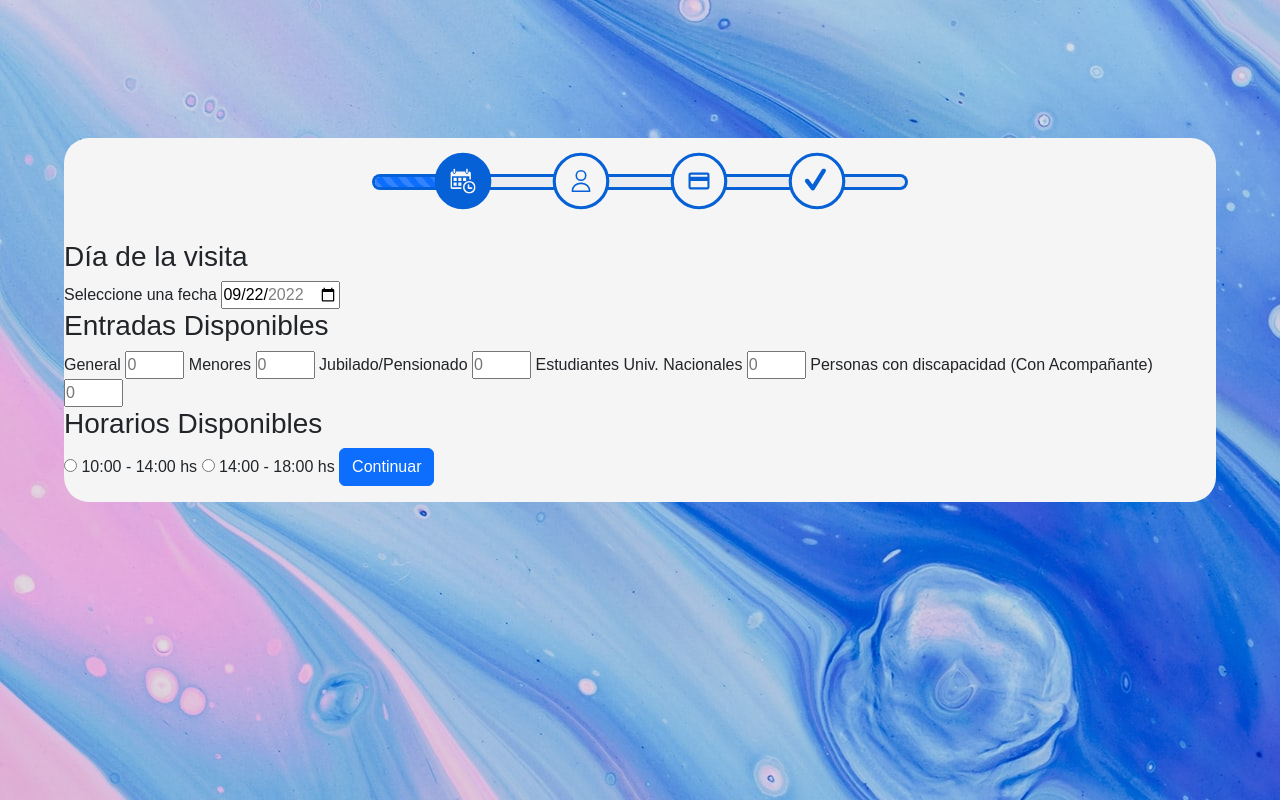
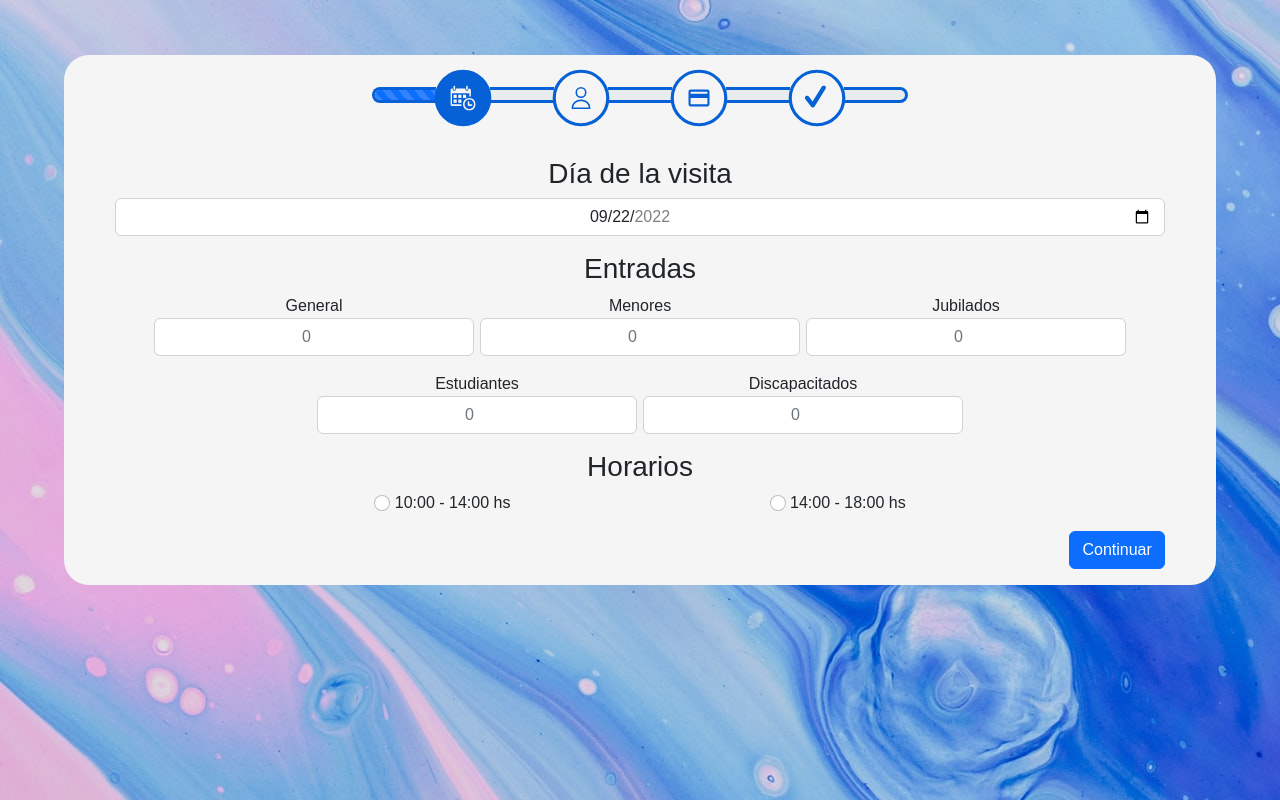
Before and after one commit to Nicolas-RTX/olimpiadasMuseo, a PHP site: page /entradas.php in a window 1280 px wide. Run offline with PHP 8.4, Linux system fonts and the light colour scheme.

Commit message:
mas avances y correcciones

```diff
--- a/css/entradasStyles.css
+++ b/css/entradasStyles.css
@@ -1,8 +1,7 @@
-
 .entradasForm {
     border-radius: 0px 0px 25px 25px;
     background: var(--blanco);
-    padding: 2vh 0vw;
+    padding: 2vh 4vw;
     width: 90vw;
 }
 
@@ -22,12 +21,14 @@
 .entradasHeader__icon {
     border: 3px solid var(--entradasColor1);
     transform: scale(1.05);
+    transition: 600ms all;
     border-radius: 100%;
     position: relative;
     z-index: 1;
 }
 .entradasHeader__svg {
     fill: var(--entradasColor1);
+    transition: 600ms all;
     padding: 12px;
     width: 48px;
 }
@@ -35,10 +36,11 @@
 .progress {
     border-bottom: 3px solid var(--entradasColor1);
     border-top: 3px solid var(--entradasColor1);
+    transition: 400ms all;
     border-radius: 0px;
     position: relative;
     width: 5vw;
-    top: 2.5vh;
+    top: 2vh;
 }
 .progress:nth-of-type(1) {
     border-left: 3px solid var(--entradasColor1);
@@ -50,7 +52,8 @@
 }
 
 .progress-bar {
-    transition: 400ms all;
+    transition: 200ms all;
+    width: 0%;
 }
 
 [icon-full] {
@@ -62,3 +65,57 @@
 [bar-full] {
     width: 100%;
 }
+
+.entradasMid {
+    background: var(--blanco);
+    text-align: center;
+}
+.entradasMid > .badge {
+    margin: 2px ;
+}
+
+.form__fecha {
+    text-align: center;
+}
+
+.form__title {
+    text-align: center;
+}
+.form__horarios {
+    justify-content: space-evenly;
+    display: flex;
+}
+.form__flex {
+    justify-content: center;
+    flex-wrap: wrap;
+    display: flex;
+}
+.form__flex-dos {
+    justify-content: center;
+    display: flex;
+}
+.form__flex-dos > .form-floating:first-child {
+    margin-right: 3px;
+}
+.form__flex-dos > .form-floating:last-child {
+    margin-left: 3px;
+}
+.form__flex-column {
+    flex-flow: column;
+    margin: 0px 3px;
+    display: flex;
+}
+.form__maxWitdh {
+    text-align: center;
+    width: 25vw;
+}
+.form-control {
+    text-align: center;
+}
+.form__controls {
+    justify-content: space-between;
+    display: flex;
+}
+.form__controls-primero {
+    justify-content: end;
+}
--- a/css/templateStyles.css
+++ b/css/templateStyles.css
@@ -11,6 +11,7 @@
 
 * {
     box-sizing: border-box;
+    cursor: default;
     padding: 0;
     margin: 0;
 }
@@ -22,3 +23,10 @@ body {
     min-height: 80vh;
     display: flex;
 }
+
+a:hover,
+label:hover,
+input:hover,
+button:hover {
+    cursor: pointer;
+}
--- a/entradas.php
+++ b/entradas.php
@@ -1,4 +1,4 @@
-<?php
+<?php session_start();
     date_default_timezone_set("America/Argentina/Buenos_Aires");
     $hoy = date("Y-m-d", strtotime("now"));
     $fecha = date("Y-m-d", strtotime("last day of +2 month"));
@@ -29,81 +29,131 @@
             <div class="entradasHeader__icon" id="icon-4"><svg class="entradasHeader__svg" id="svg-4" xmlns="http://www.w3.org/2000/svg" viewBox="0 0 80 80"><g><path d="M26.474,70c-2.176,0-4.234-1.018-5.557-2.764L3.049,43.639C0.725,40.57,1.33,36.2,4.399,33.875 c3.074-2.326,7.441-1.717,9.766,1.35l11.752,15.518L55.474,3.285c2.035-3.265,6.332-4.264,9.604-2.232 c3.268,2.034,4.266,6.334,2.23,9.602l-34.916,56.06c-1.213,1.949-3.307,3.175-5.6,3.279C26.685,69.998,26.58,70,26.474,70z"/></g></svg></div>
             <div class="progress"><div class="progress-bar progress-bar-striped progress-bar-animated" id="progess-5"></div></div>
         </section>
+        <?php if(isset($_SESSION['FLASH'])) {
+            echo "<section class='entradasMid'><p>Revise lo siguiente:</p>" . $_SESSION['FLASH'] . "</section>";
+            unset($_SESSION['FLASH']);
+        }?>
     </header>
 
-    <form class="entradasForm" action="entradasPosnet">
-        <section class="entradas" id="parteUno">
-            <h3>Día de la visita</h3>
-            <label for="fecha">Seleccione una fecha</label>
-            <input type="date" name="fecha" value="<?php echo $hoy; ?>" min="<?php echo $hoy; ?>" max="<?php echo $fecha; ?>">
+    <form class="entradasForm" action="entradasPosnet.php" method="POST">
 
-            <h3>Entradas Disponibles</h3>
+        <section class="entradas" id="parte-1">
 
-            <label for="general">General</label>
-            <input type="number" name="general" min="0" max="15" placeholder="0">
+            <h3 class="form__title">Día de la visita</h3>
 
-            <label for="menores">Menores</label>
-            <input type="number" name="menores" min="0" max="15" placeholder="0">
-
-            <label for="jubilados">Jubilado/Pensionado</label>
-            <input type="number" name="jubilados" min="0" max="15" placeholder="0">
-
-            <label for="estudiantes">Estudiantes Univ. Nacionales</label>
-            <input type="number" name="estudiantes" min="0" max="15" placeholder="0">
-
-            <label for="discapacitados">Personas con discapacidad (Con Acompañante)</label>
-            <input type="number" name="discapacitados" min="0" max="15" placeholder="0">
-
-            <h3>Horarios Disponibles</h3>
-
-            <input type="radio" name="horario">
-            <label for="horario">10:00 - 14:00 hs</label>
-
-            <input type="radio" name="horario">
-            <label for="horario">14:00 - 18:00 hs</label>
-
-            <button class="btn btn-primary" type="button" onclick="mostrar(2)">Continuar</button>
-        </section>
-        <section class="entradas" id="parteDos" oculto>
-            <div class="form-floating mb-3">
-                <input type="text" class="form-control" id="floatingInput" placeholder="Nombre">
-                <label for="floatingInput">Nombre</label>
-            </div>
-            <div class="form-floating mb-3">
-                <input type="text" class="form-control" id="floatingInput" placeholder="Apellido">
-                <label for="floatingInput">Apellido</label>
-            </div>
-            <div class="form-floating mb-3">
-                <input type="text" class="form-control" id="floatingInput" placeholder="Celular">
-                <label for="floatingInput">Celular</label>
-            </div>
-            <div class="form-floating mb-3">
-                <input type="text" class="form-control" id="floatingInput" placeholder="Ciudad">
-                <label for="floatingInput">Ciudad</label>
-            </div>
-            <div class="form-floating mb-3">
-                <input type="email" class="form-control" id="floatingInput" placeholder="Email">
-                <label for="floatingInput">Email</label>
-            </div>
-            <div class="form-floating mb-3">
-                <input type="email" class="form-control" id="floatingInput" placeholder="Email">
-                <label for="floatingInput">Email confirmar</label>
+            <div class="mb-3">
+                <input class="form__fecha form-control" type="date" name="fecha" value="<?php echo $hoy; ?>" min="<?php echo $hoy; ?>" max="<?php echo $fecha; ?>">
             </div>
 
-            <button class="btn btn-outline-primary" type="button" onclick="mostrar(1)">Volver</button>
-            <button class="btn btn-primary" type="button" onclick="mostrar(3)">Continuar</button>
+            <h3 class="form__title">Entradas</h3>
+
+            <div class="form__flex">
+                <div class="form__flex-column mb-3">
+                    <label class="form__maxWitdh" for="general">General</label>
+                    <input class="form-control" type="number" name="general" id="general" min="0" max="15" placeholder="0">
+                </div>
+
+                <div class="form__flex-column mb-3">
+                    <label class="form__maxWitdh" for="menores">Menores</label>
+                    <input class="form-control" type="number" name="menores" id="menores" min="0" max="15" placeholder="0">
+                </div>
+
+                <div class="form__flex-column mb-3">
+                    <label class="form__maxWitdh" for="jubilados">Jubilados</label>
+                    <input class="form-control" type="number" name="jubilados" id="jubilados" min="0" max="15" placeholder="0">
+                </div>
+
+                <div class="form__flex-column mb-3">
+                    <label class="form__maxWitdh" for="estudiantes">Estudiantes</label>
+                    <input class="form-control" type="number" name="estudiantes" id="estudiantes" min="0" max="15" placeholder="0">
+                </div>
+
+                <div class="form__flex-column mb-3">
+                    <label class="form__maxWitdh" for="discapacitados">Discapacitados</label>
+                    <input class="form-control" type="number" name="discapacitados" id="discapacitados" min="0" max="15" placeholder="0">
+                </div>
+            </div>
+
+            <h3 class="form__title">Horarios</h3>
+
+            <div class="form__horarios mb-3">
+                <div>
+                    <input class="form-check-input" type="radio" name="horario" id="horario1" value="1">
+                    <label class="form-check-label" for="horario1">10:00 - 14:00 hs</label>
+                </div>
+                <div>
+                    <input class="form-check-input" type="radio" name="horario" id="horario2" value="2">
+                    <label class="form-check-label" for="horario2">14:00 - 18:00 hs</label>
+                </div>
+            </div>
+
+            <div class="form__controls form__controls-primero">
+                <button class="btn btn-primary" type="button" onclick="mostrar(2,2)">Continuar</button>
+            </div>
         </section>
-        <section class="entradas" id="parteTres" oculto>
+
+        <section class="entradas" id="parte-2" oculto>
+            <h3 class="form__title">Datos del adulto responsable</h3>
+
+            <div class="form__flex-dos">
+                <div class="form-floating mb-3">
+                    <input type="text" class="form-control" name="nombre" placeholder="Nombre">
+                    <label for="nombre">Nombre*</label>
+                </div>
+
+                <div class="form-floating mb-3">
+                    <input type="text" class="form-control" name="apellido" placeholder="Apellido">
+                    <label for="apellido">Apellido*</label>
+                </div>
+            </div>
+
+            <div class="form__flex-dos">
+                <div class="form-floating mb-3">
+                    <input type="text" class="form-control" name="celular" placeholder="Celular">
+                    <label for="celular">Celular*</label>
+                </div>
+
+                <div class="form-floating mb-3">
+                    <input type="text" class="form-control" name="ciudad" placeholder="Ciudad">
+                    <label for="ciudad">Ciudad</label>
+                </div>
+            </div>
+
+            <div class="form-floating mb-3">
+                <input type="email" class="form-control" name="mail" placeholder="Email">
+                <label for="mail">Email*</label>
+            </div>
+
+            <div class="form-floating mb-3">
+                <input type="email" class="form-control" name="remail" placeholder="Email">
+                <label for="remail">Email confirmar*</label>
+            </div>
+
+            <div class="form__controls">
+                <button class="btn btn-outline-primary" type="button" onclick="mostrar(1,1)">Volver</button>
+                <button class="btn btn-primary" type="button" onclick="mostrar(3,2)">Continuar</button>
+            </div>
+        </section>
+
+        <section class="entradas" id="parte-3" oculto>
+
             <p>* Insertar API de Mercago Pago aquí :) *</p>
 
-            <button class="btn btn-outline-primary" type="button" onclick="mostrar(2)">Volver</button>
-            <button class="btn btn-primary" type="button" onclick="mostrar(4)">Continuar</button>
+            <div class="form__controls">
+                <button class="btn btn-outline-primary" type="button" onclick="mostrar(2,1)">Volver</button>
+                <button class="btn btn-primary" type="button" onclick="mostrar(4,2)">Continuar</button>
+            </div>
         </section>
-        <section class="entradas" id="parteCuatro" oculto>
+
+        <section class="entradas" id="parte-4" oculto>
+
             <p>¡Gracias por su Compra y su Visita!</p>
             <p>Disfrute su excursión :)</p>
-            <button class="btn btn-outline-primary" type="button" onclick="mostrar(3)">Volver</button>
-            <button class="btn btn-primary" type="button" onclick="mostrar(5)">Finalizar</button>
+
+            <div class="form__controls">
+                <button class="btn btn-outline-primary" type="button" onclick="mostrar(3,1)">Volver</button>
+                <button class="btn btn-primary" type="submit">Finalizar</button>
+            </div>
         </section>
     </form>
 
--- a/language/es.php
+++ b/language/es.php
@@ -6,8 +6,9 @@ $lang = array(
     "exhibition" => "EXHIBICIÓN",
     "museum" => "MUSEO",
     "collections" => "COLECCIONES",
+
     //INDEX.PHP
-    "welcome" => "!BIENVENIDO AL <b>MUSEO DE LANÚS</B>¡",
+    "welcome" => "¡BIENVENIDO AL <b>MUSEO DE LANÚS</B>!",
     "welcomet" => "PLANEÁ TU VISITA",
     "card__tittle1" => "VALOR DEL TICKET",
     "card__link" => "!COMPRA TU ENTRADA¡",
```
Also changed, not shown: addons/configLanguage.php (+6 -14 lines), entradasPosnet.php (added, +40 -0 lines), index.php (+4 -3 lines), js/entradasScript.js (+10 -40 lines), .htaccess (added), entradasForm.php (deleted).
